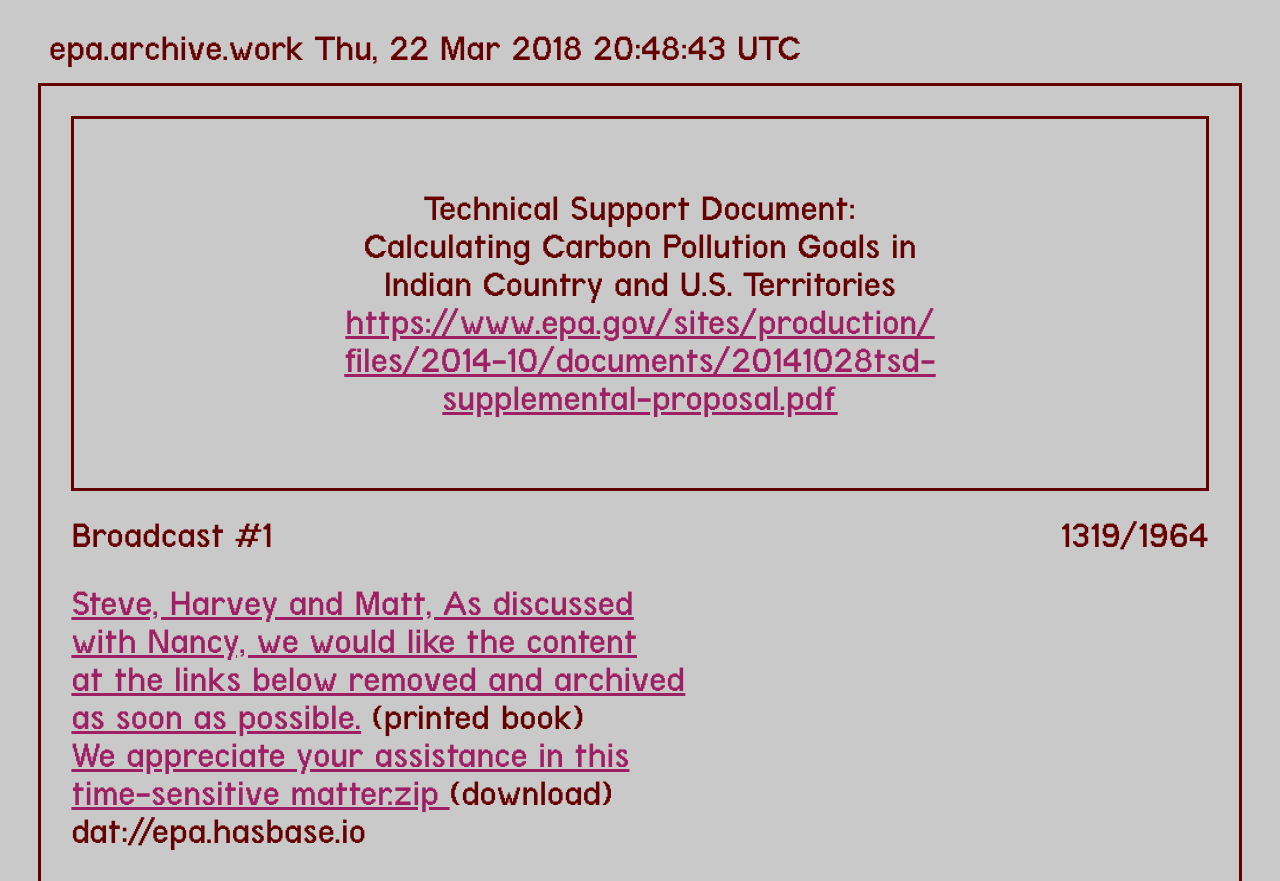
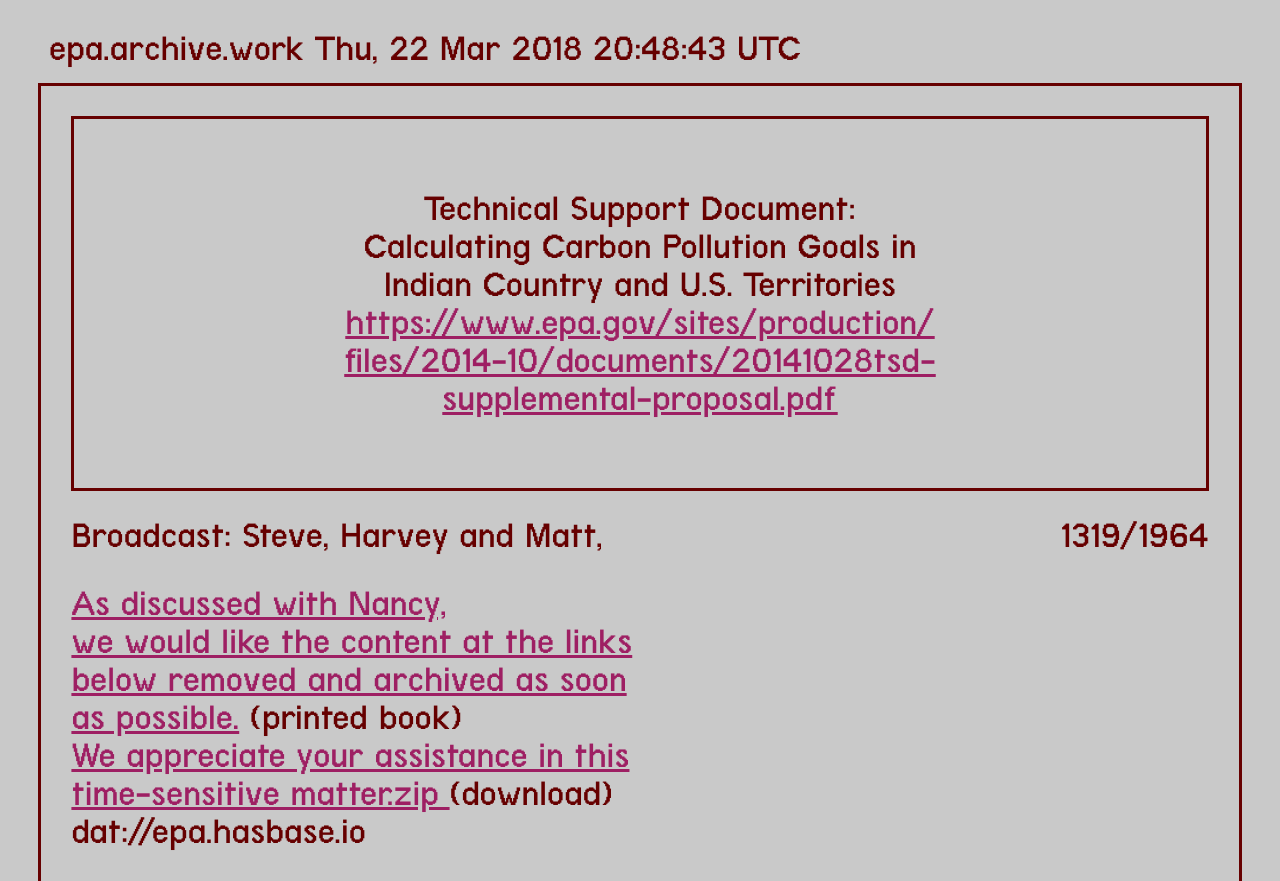
Before and after one commit to soulellis/epa, a plain HTML site: page index.html in a window 1280 px wide. Shown: the top 881 px of the page. Drawn offline with Linux system fonts and the light colour scheme.

Commit message:
Update index.html

```diff
--- a/index.html
+++ b/index.html
@@ -40,14 +40,14 @@
 
 		<div class="main"></div>
 		<div class="line1">
-			<h2>Broadcast #1</h2>
+			<h2>Broadcast: Steve, Harvey and Matt,</h2>
 			<div class="counting">
 				<span class="counter"></span><span class="full"></span>
 			</div>
 		</div>
 		<div class="footer">
 			<h2>
-				<a href="http://www.lulu.com" target="_blank">Steve, Harvey and Matt, As discussed<br>with Nancy, we would like the content<br>at the links below removed and archived<br>as soon as possible.</a> (printed book)
+				<a href="http://www.lulu.com" target="_blank">As discussed with Nancy,<br>we would like the content at the links<br>below removed and archived as soon<br>as possible.</a> (printed book)
 			</h2>
 			<h2>
 				<a href="contents/We appreciate your assistance in this time-sensitive matter.zip" target="_blank">
```
